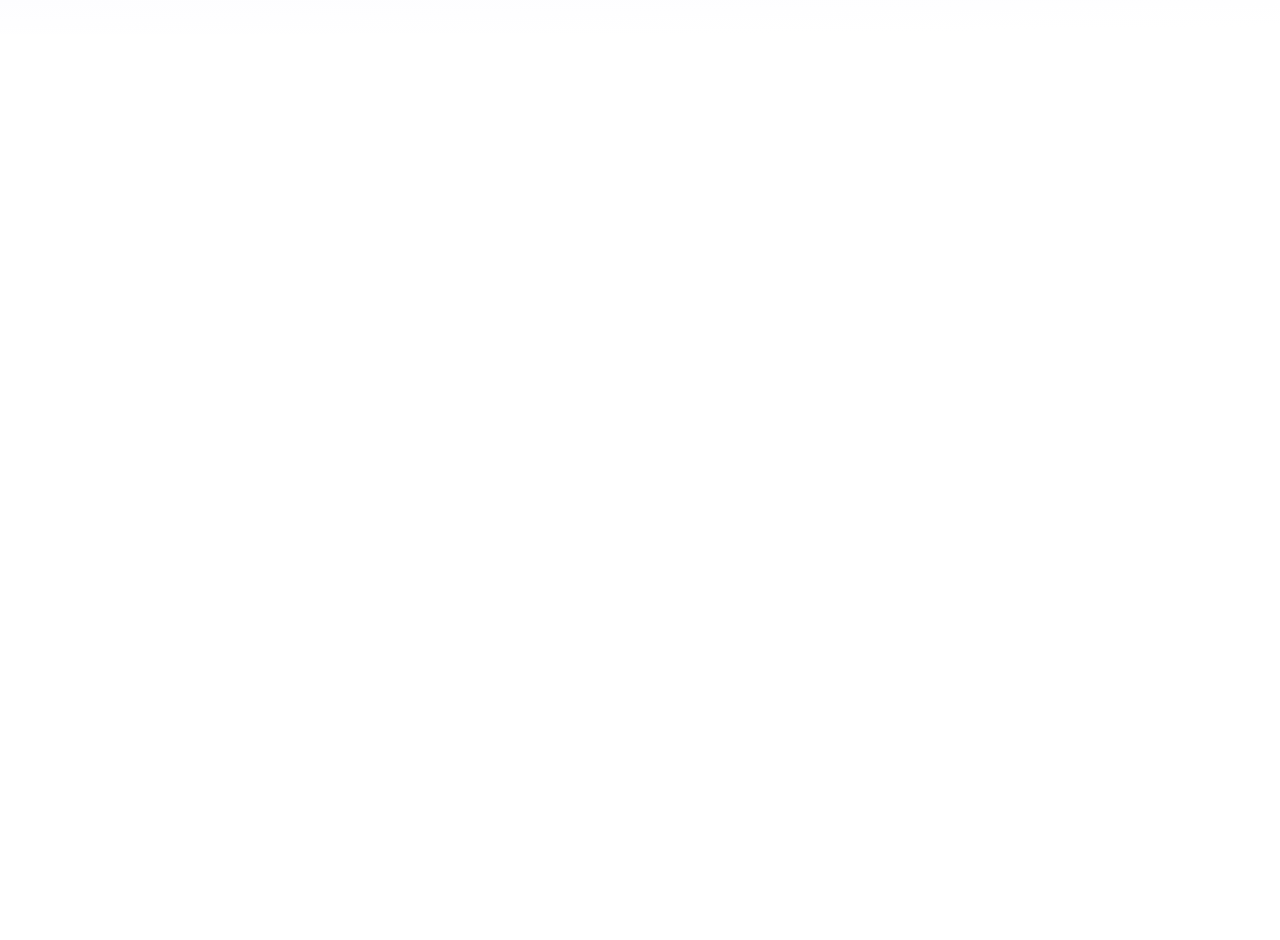
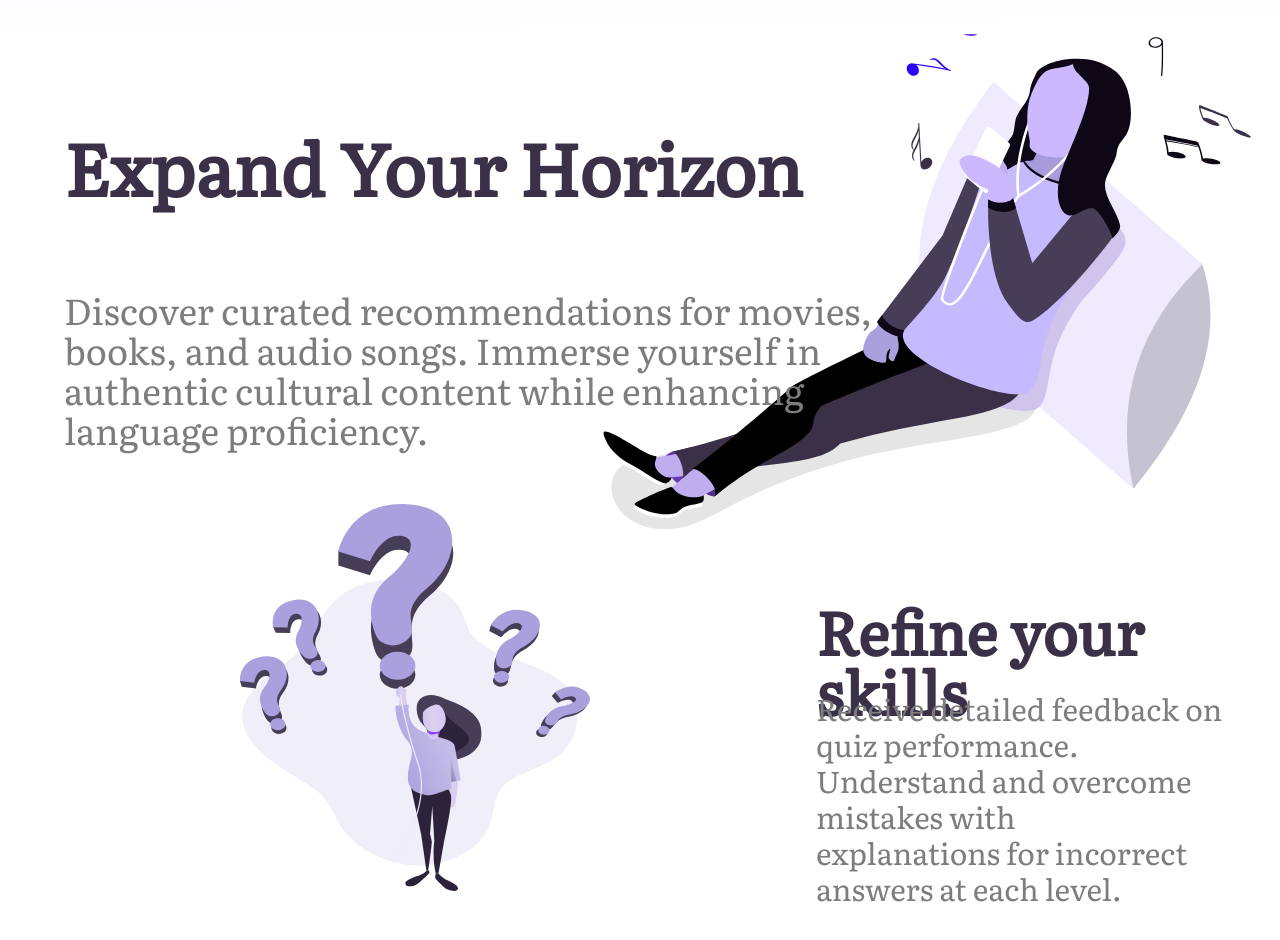
Before and after one commit to Gaurang-Singhania/Unicode_ProjectPhase_Lingoverse, a React (Vite) app: page / in a window 1280 px wide. Shown: the part 1706-2646 px from the top of the page. Before the commit the page ends 1740 px from the top, so only its background shows below. Built offline with nearby package versions, Linux system fonts and the light colour scheme.

Commit message:
Adding 3rd part of Homepage

```diff
--- a/src/pages/Homepage.jsx
+++ b/src/pages/Homepage.jsx
@@ -5,6 +5,8 @@
 import study from '../assets/landingpage/lp_illustration.svg';
 import students from '../assets/landingpage/students_in_a_class.svg'
 import video_call from '../assets/landingpage/Video_Call.svg'
+import girl_music from '../assets/landingpage/girl_music.svg'
+import Question from '../assets/landingpage/Question.svg'
 
 
 
@@ -90,6 +92,20 @@
                     </span>
                 </div>
             </div>
+            <div className="relative">
+                <div className="h-screen flex justify-end items-end w-full relative" style={{ height: '940px' }}>
+                    <span className="absolute top-20 left-12 p-4 z-30 text-7xl" style={{ fontFamily: 'Literata, serif', fontWeight: 700, color: '#3A3148' }}>Expand Your Horizon
+                    </span>
+                    <img src={girl_music} alt="study" className="absolute top-0 left-90 object-cover object-bottom z-20" width="700" height="476" />
+                    <span className="absolute top-60 left-12 p-4 z-30 text-4xl" style={{ fontFamily: 'Literata, serif', fontWeight: 500, color: '#7D7D7D' }}>Discover curated recommendations for movies, <br /> books, and audio songs. Immerse yourself in <br />  authentic cultural content while enhancing <br /> language proficiency.
+                    </span>
+                    <img src={Question} alt="study" className="absolute top-2/4 left-60 object-cover object-bottom z-20" width="350" height="406" />
+                    <span className="absolute p-4 z-30 text-6xl" style={{ top: 550, left: 800, fontFamily: 'Literata, serif', fontWeight: 700, color: '#3A3148' }}>Refine your skills
+                    </span>
+                    <span className="absolute p-4 z-30 text-3xl" style={{ top: 640, left: 800, fontFamily: 'Literata, serif', fontWeight: 500, color: '#7D7D7D' }}>Receive detailed feedback on quiz performance.<br /> Understand and overcome mistakes with <br /> explanations for incorrect answers at each level.
+                    </span>
+                </div>
+            </div>
 
         </>
     );
```
Also changed, not shown: src/assets/landingpage/girl_music.svg (renamed from src/assets/landingpage/girl music.svg).
